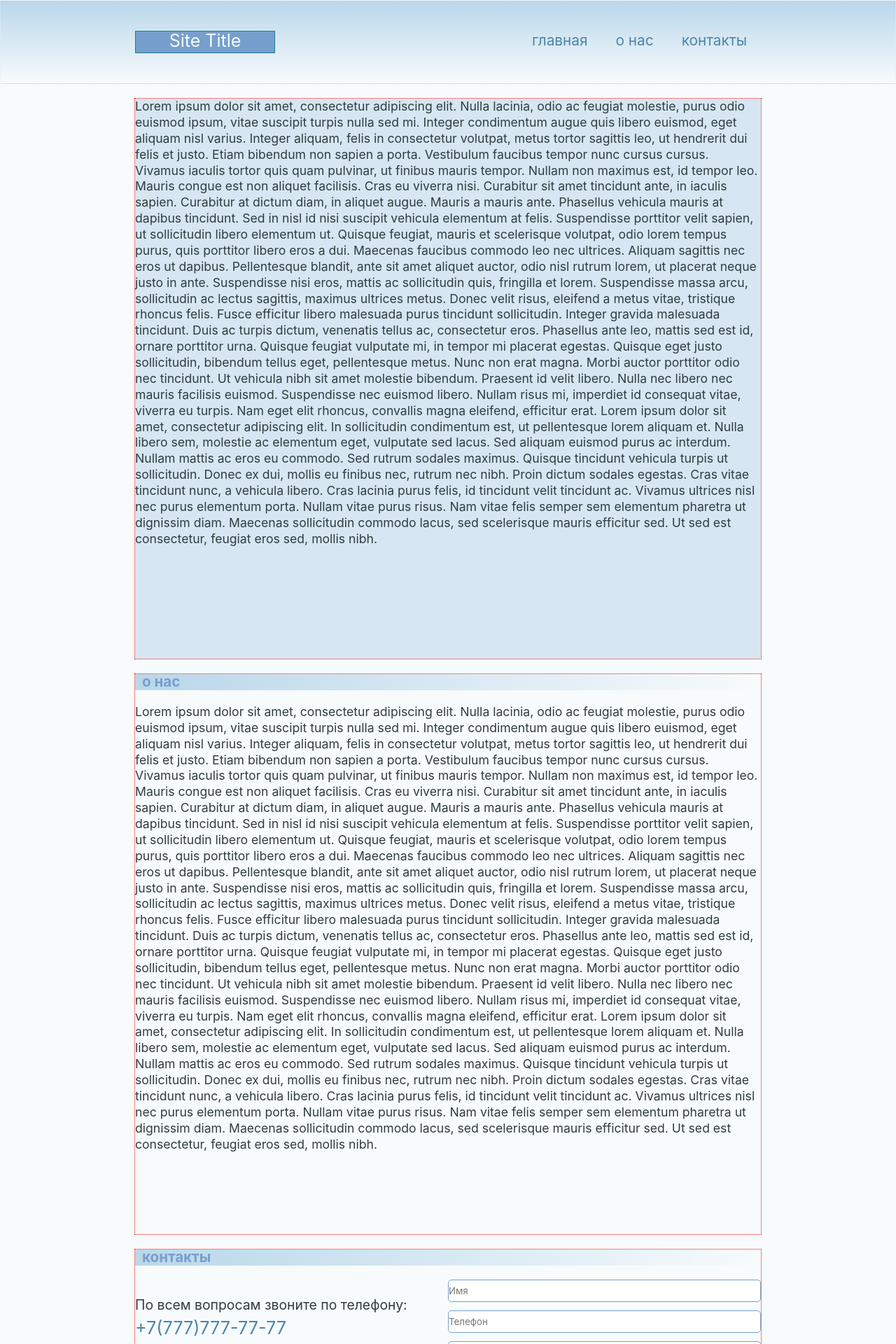
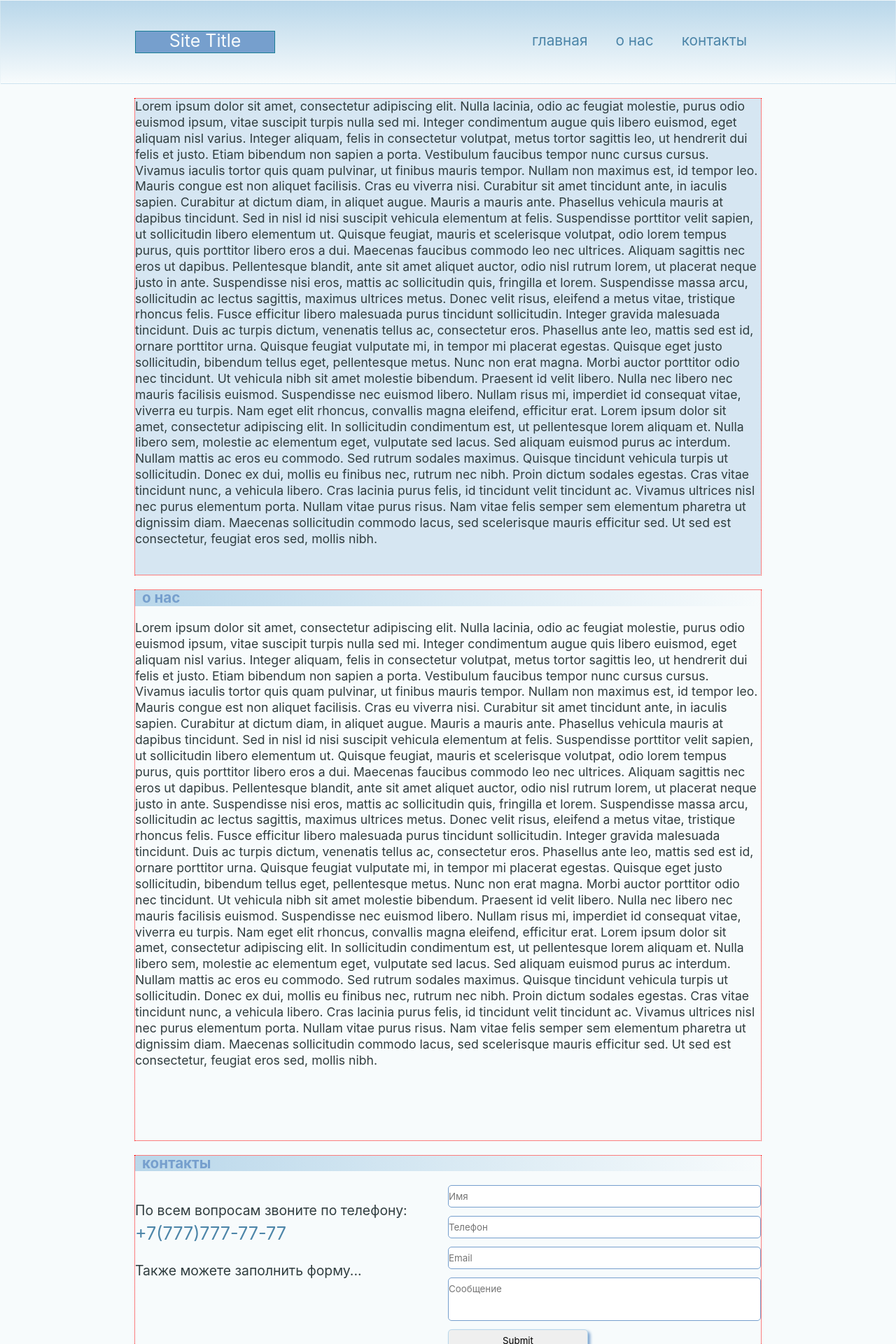
Before and after one commit to stepanpr/portfolio_react-typescript, a React (Create React App) app: page / in a window 1280 px wide. Shown: the top 1920 px of the page at 70% size. Built offline with nearby package versions, Linux system fonts and the light colour scheme.

Commit message:
исправление не корректного отображения 100vh в Content

```diff
--- a/src/components/Content/about.css
+++ b/src/components/Content/about.css
@@ -2,5 +2,6 @@
 
 .about-container-x {
 	/* background-color: var(--b-light); */
-	height: 100vh;
+	/* height: 100vh; */
+	min-height: calc(100vh - 0.9rem)
 }
--- a/src/components/Content/general.css
+++ b/src/components/Content/general.css
@@ -5,7 +5,8 @@
 .general-container-x {
 	background-color: var(--b-light);
 	/* background-color: rgba(19, 117, 141, 0.1); */
-	height: 100vh;
+	/* height: 100vh; */
+	min-height: calc(100vh - 120px)
 }
 
 
@@ -16,7 +17,7 @@
 .general-container-m {
 	background-color: var(--b-light);
 	/* background-color: rgba(19, 117, 141, 0.1); */
-	height: 100vh;
+	/* height: 100vh; */
 }
 
 /*********************************************************/
@@ -27,4 +28,5 @@
 	background-color: var(--b-light);
 	/* background-color: rgba(19, 117, 141, 0.1); */
 	/* height: 100%; */
+	/* min-height: calc(100vh - 0.9rem) */
 }
--- a/src/components/Header/Header.tsx
+++ b/src/components/Header/Header.tsx
@@ -95,7 +95,7 @@ export const Header: React.FunctionComponent<HeaderProps> = (props) => {
 						<ul>
 							{props.menuItems.map((menuItem: ILink, i: number) =>
 								<li key={i.toString()} onMouseOver={()=> {console.log('move') }}>
-									<a href={menuItem.href}>{menuItem.value}</a>
+									<a href={menuItem.href} onClick={() => props.setMenuActive(!props.menuActive)}>{menuItem.value}</a>
 									 <span className={underlineLinkClassName}></span>
 									{/* <span className={underlineLinkClassName}></span> */}
 									{/* <span className="material-icons">{menuItem.icon}</span> */}
```
